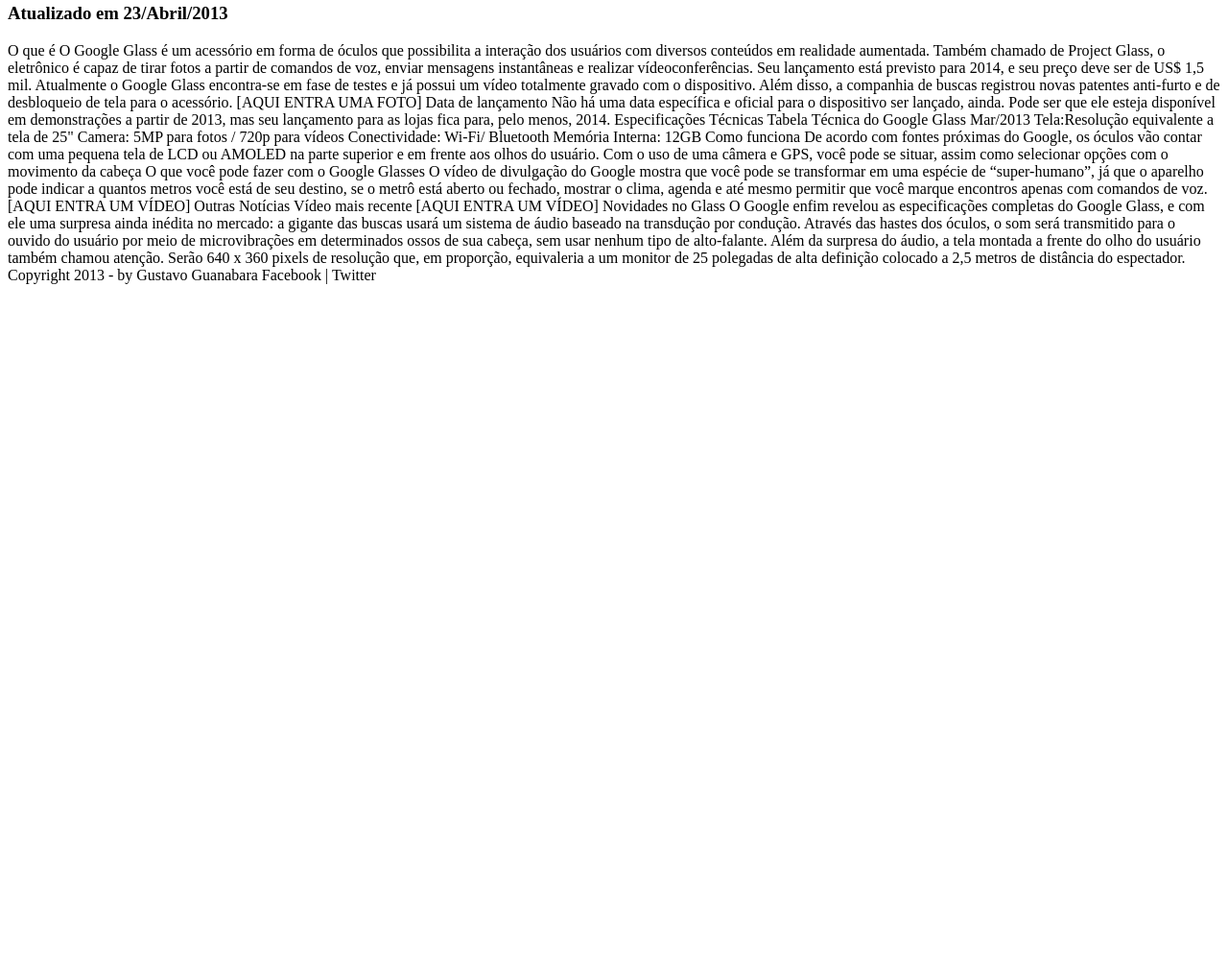
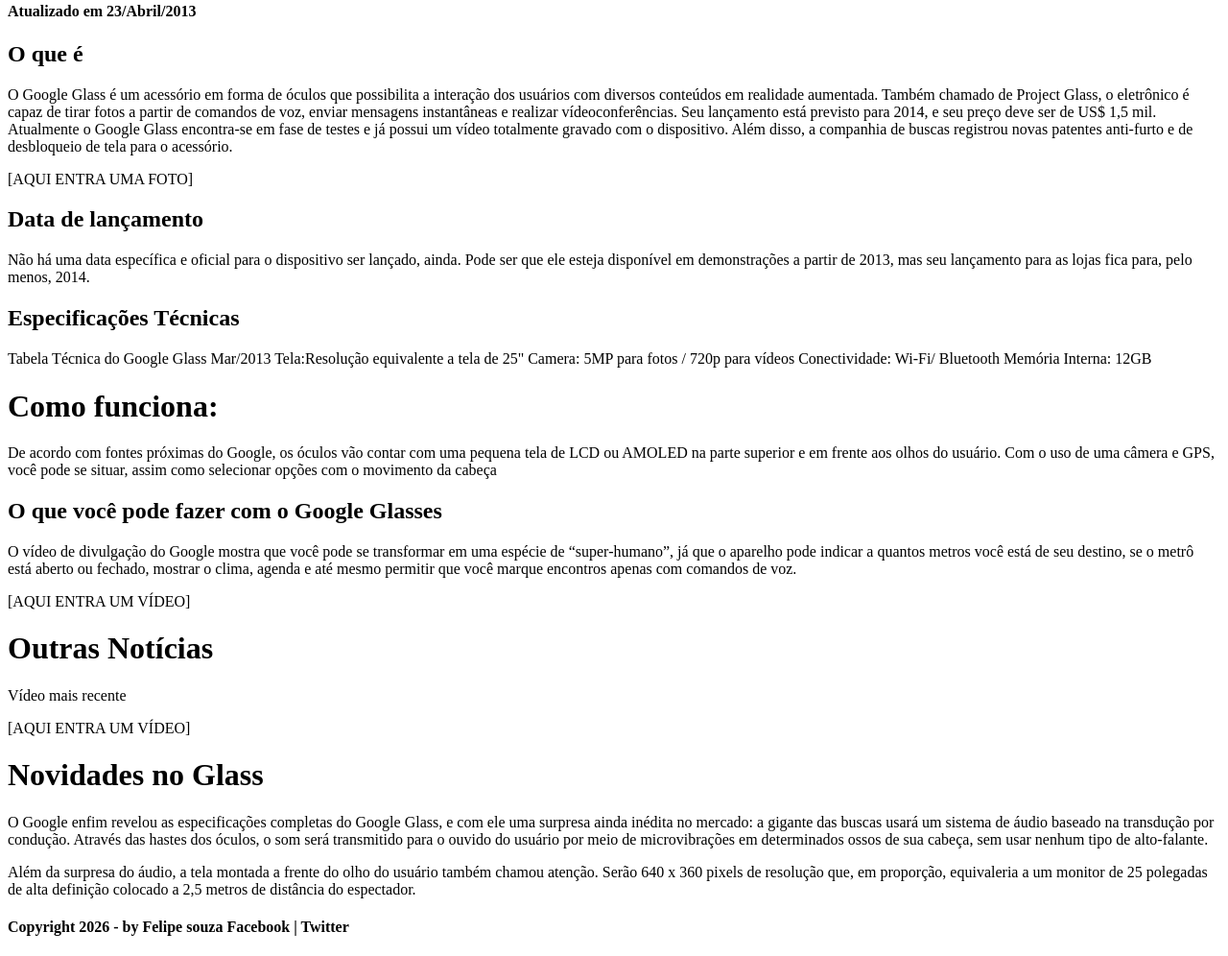
Before and after one commit to Felipe-Souzza/Google-Glass, a plain HTML site: page curso-html5-pacote01/projeto-glass-html5/index.html in a window 1280 px wide. Shown: the part 369-1365 px from the top of the page at 96% size. Before the commit the page ends 800 px from the top, so only its background shows below. Drawn offline with Linux system fonts and the light colour scheme.

Commit message:
Formatação do html ( h; p)

```diff
--- a/curso-html5-pacote01/projeto-glass-html5/index.html
+++ b/curso-html5-pacote01/projeto-glass-html5/index.html
@@ -35,18 +35,18 @@
 <hgroup>
 <h3>Tecnologia > Inovações</h3>
 <h1>Saiba tudo sobre o Google Glass</h1>
-<h3>Atualizado em 23/Abril/2013</h3>
+<h4>Atualizado em 23/Abril/2013</h4>
 </hgroup>
 
-O que é
-O Google Glass é um acessório em forma de óculos que possibilita a interação dos usuários com diversos conteúdos em realidade aumentada. Também chamado de Project Glass, o eletrônico é capaz de tirar fotos a partir de comandos de voz, enviar mensagens instantâneas e realizar vídeoconferências. Seu lançamento está previsto para 2014, e seu preço deve ser de US$ 1,5 mil. Atualmente o Google Glass encontra-se em fase de testes e já possui um vídeo totalmente gravado com o dispositivo. Além disso, a companhia de buscas registrou novas patentes anti-furto e de desbloqueio de tela para o acessório.
+<h2>O que é</h2>
+<p>O Google Glass é um acessório em forma de óculos que possibilita a interação dos usuários com diversos conteúdos em realidade aumentada. Também chamado de Project Glass, o eletrônico é capaz de tirar fotos a partir de comandos de voz, enviar mensagens instantâneas e realizar vídeoconferências. Seu lançamento está previsto para 2014, e seu preço deve ser de US$ 1,5 mil. Atualmente o Google Glass encontra-se em fase de testes e já possui um vídeo totalmente gravado com o dispositivo. Além disso, a companhia de buscas registrou novas patentes anti-furto e de desbloqueio de tela para o acessório.</p>
 
 [AQUI ENTRA UMA FOTO]
 
-Data de lançamento
-Não há uma data específica e oficial para o dispositivo ser lançado, ainda. Pode ser que ele esteja disponível em demonstrações a partir de 2013, mas seu lançamento para as lojas fica para, pelo menos, 2014.
+<h2>Data de lançamento</h2>
+<p>Não há uma data específica e oficial para o dispositivo ser lançado, ainda. Pode ser que ele esteja disponível em demonstrações a partir de 2013, mas seu lançamento para as lojas fica para, pelo menos, 2014.</p>
 
-Especificações Técnicas
+<h2>Especificações Técnicas</h2>
 Tabela Técnica do Google Glass Mar/2013
 
 Tela:Resolução equivalente a tela de 25"
@@ -54,26 +54,26 @@
 Conectividade: Wi-Fi/ Bluetooth
 Memória Interna: 12GB
 
-Como funciona
-De acordo com fontes próximas do Google, os óculos vão contar com uma pequena tela de LCD ou AMOLED na parte superior e em frente aos olhos do usuário. Com o uso de uma câmera e GPS, você pode se situar, assim como selecionar opções com o movimento da cabeça
+<h1>Como funciona:</h1>
+<p>De acordo com fontes próximas do Google, os óculos vão contar com uma pequena tela de LCD ou AMOLED na parte superior e em frente aos olhos do usuário. Com o uso de uma câmera e GPS, você pode se situar, assim como selecionar opções com o movimento da cabeça</p>
 
-O que você pode fazer com o Google Glasses
-O vídeo de divulgação do Google mostra que você pode se transformar em uma espécie de “super-humano”, já que o aparelho pode indicar a quantos metros você está de seu destino, se o metrô está aberto ou fechado, mostrar o clima, agenda e até mesmo permitir que você marque encontros apenas com comandos de voz.
+<h2>O que você pode fazer com o Google Glasses</h2>
+<p>O vídeo de divulgação do Google mostra que você pode se transformar em uma espécie de “super-humano”, já que o aparelho pode indicar a quantos metros você está de seu destino, se o metrô está aberto ou fechado, mostrar o clima, agenda e até mesmo permitir que você marque encontros apenas com comandos de voz.</p>
 
 [AQUI ENTRA UM VÍDEO]
 
-Outras Notícias
-Vídeo mais recente
+<h1>Outras Notícias</h1>
+<p>Vídeo mais recente</p>
 
 [AQUI ENTRA UM VÍDEO]
 
-Novidades no Glass
-O Google enfim revelou as especificações completas do Google Glass, e com ele uma surpresa ainda inédita no mercado: a gigante das buscas usará um sistema de áudio baseado na transdução por condução. Através das hastes dos óculos, o som será transmitido para o ouvido do usuário por meio de microvibrações em determinados ossos de sua cabeça, sem usar nenhum tipo de alto-falante.
+<h1>Novidades no Glass</h1>
+<p>O Google enfim revelou as especificações completas do Google Glass, e com ele uma surpresa ainda inédita no mercado: a gigante das buscas usará um sistema de áudio baseado na transdução por condução. Através das hastes dos óculos, o som será transmitido para o ouvido do usuário por meio de microvibrações em determinados ossos de sua cabeça, sem usar nenhum tipo de alto-falante.</p>
 
-Além da surpresa do áudio, a tela montada a frente do olho do usuário também chamou atenção. Serão 640 x 360 pixels de resolução que, em proporção, equivaleria a um monitor de 25 polegadas de alta definição colocado a 2,5 metros de distância do espectador.
+<p>Além da surpresa do áudio, a tela montada a frente do olho do usuário também chamou atenção. Serão 640 x 360 pixels de resolução que, em proporção, equivaleria a um monitor de 25 polegadas de alta definição colocado a 2,5 metros de distância do espectador.</p>
 
-Copyright 2013 - by Gustavo Guanabara
-Facebook | Twitter
+<h4>Copyright 2026 - by Felipe souza
+Facebook | Twitter</h4>
 </div>
 </body>
 </html>
```
